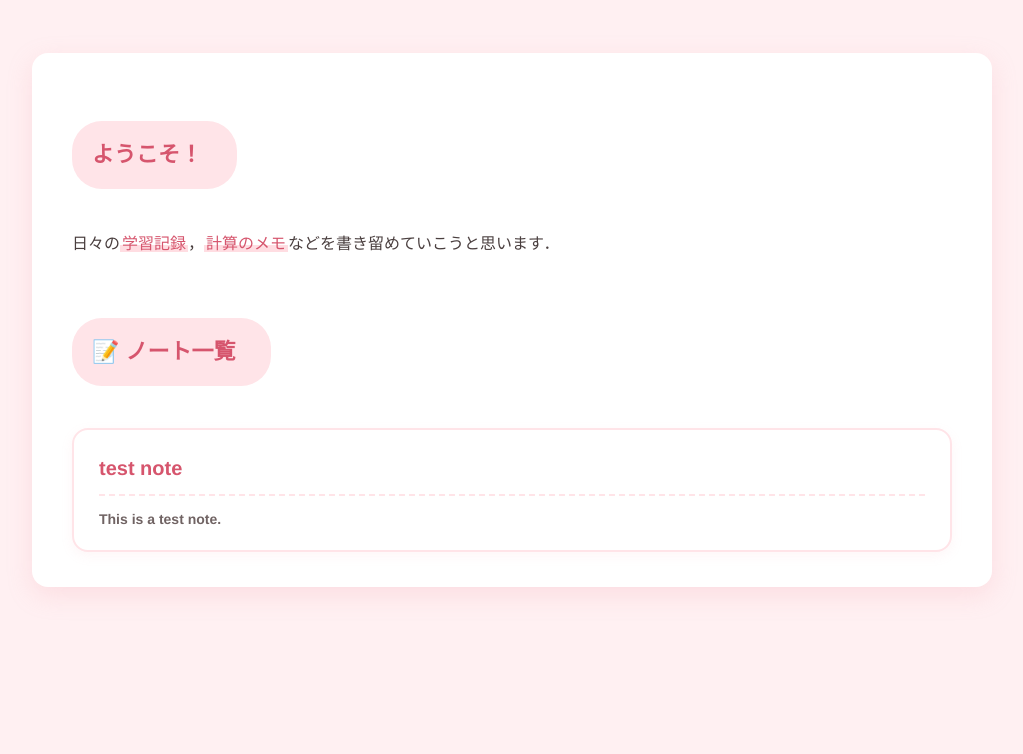
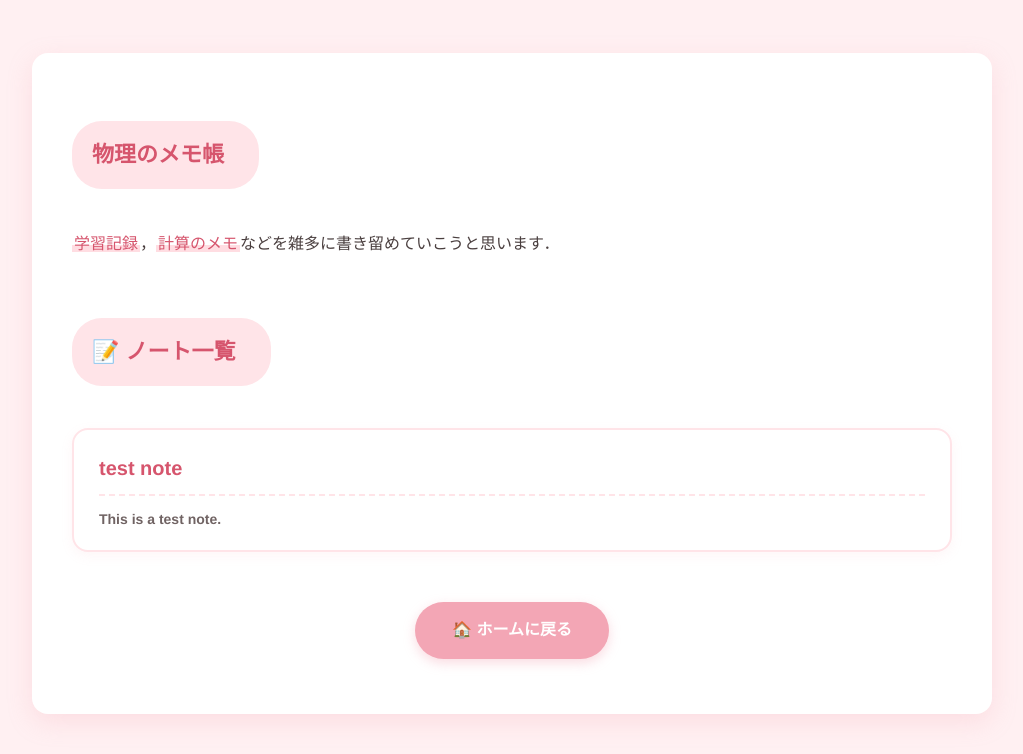
Before and after one commit to y0-Ohtake/y0-ohtake.github.io, a plain HTML site: page physics/physics.html in a window 1280 px wide. Shown: the part 163-917 px from the top of the page, without its empty margins (128-1151 px from the left). Before the commit the page ends 800 px from the top, so only its background shows below. Drawn offline with Linux system fonts and the light colour scheme.

Commit message:
add return home bottan

```diff
--- a/physics/physics.html
+++ b/physics/physics.html
@@ -17,14 +17,14 @@
 
             <div id="content">
                 <div class="inner" style="width: 100%">
-                    <h2>ようこそ！</h2>
+                    <h2>物理のメモ帳</h2>
                     <p>
-                        日々の<span class="aka">学習記録</span>，<span
-                            class="aka"
+                        <span class="aka">学習記録</span>，<span class="aka"
                             >計算のメモ</span
-                        >などを書き留めていこうと思います．
+                        >などを雑多に書き留めていこうと思います．
                     </p>
 
+                    <!-- <h2 style="margin-top: 40px">📝 ノート一覧</h2> -->
                     <h2 style="margin-top: 40px">📝 ノート一覧</h2>
 
                     <div class="note-container">
@@ -37,6 +37,11 @@
                             <p class="note-desc">This is a test note.</p>
                         </a>
                     </div>
+                    <div class="back-to-home">
+                        <a href="../index.html" class="btn-home"
+                            >🏠️ ホームに戻る</a
+                        >
+                    </div>
                 </div>
             </div>
         </div>
--- a/style.css
+++ b/style.css
@@ -291,3 +291,33 @@ li {
         font-size: 18px;
     }
 }
+/* ==========================================
+   Buttons (ボタンのデザイン)
+========================================== */
+.back-to-home {
+    text-align: center; /* ボタンを中央に配置 */
+    margin-top: 50px; /* 上のノート一覧との間にゆとりを持たせる */
+    margin-bottom: 20px;
+}
+
+.btn-home {
+    display: inline-block;
+    padding: 12px 35px;
+    background-color: var(--primary); /* さくらピンク */
+    color: #ffffff; /* 文字は白 */
+    font-size: 16px;
+    font-weight: bold;
+    border-radius: 30px; /* まん丸な形にする */
+    box-shadow: 0 4px 12px rgba(243, 166, 181, 0.4); /* ピンクの可愛い影 */
+    border: 2px solid transparent;
+}
+
+/* マウスを乗せたときのホバーアクション */
+.btn-home:hover {
+    background-color: #ffffff; /* 背景を白に反転 */
+    color: var(--primary-hover); /* 文字をピンクに */
+    border: 2px solid var(--primary-hover); /* ピンクの枠線をつける */
+    transform: translateY(-3px); /* ぷかっと上に浮く */
+    box-shadow: 0 8px 20px rgba(243, 166, 181, 0.3);
+    text-decoration: none;
+}
```
Also changed, not shown: index.html (+8 -5 lines).
